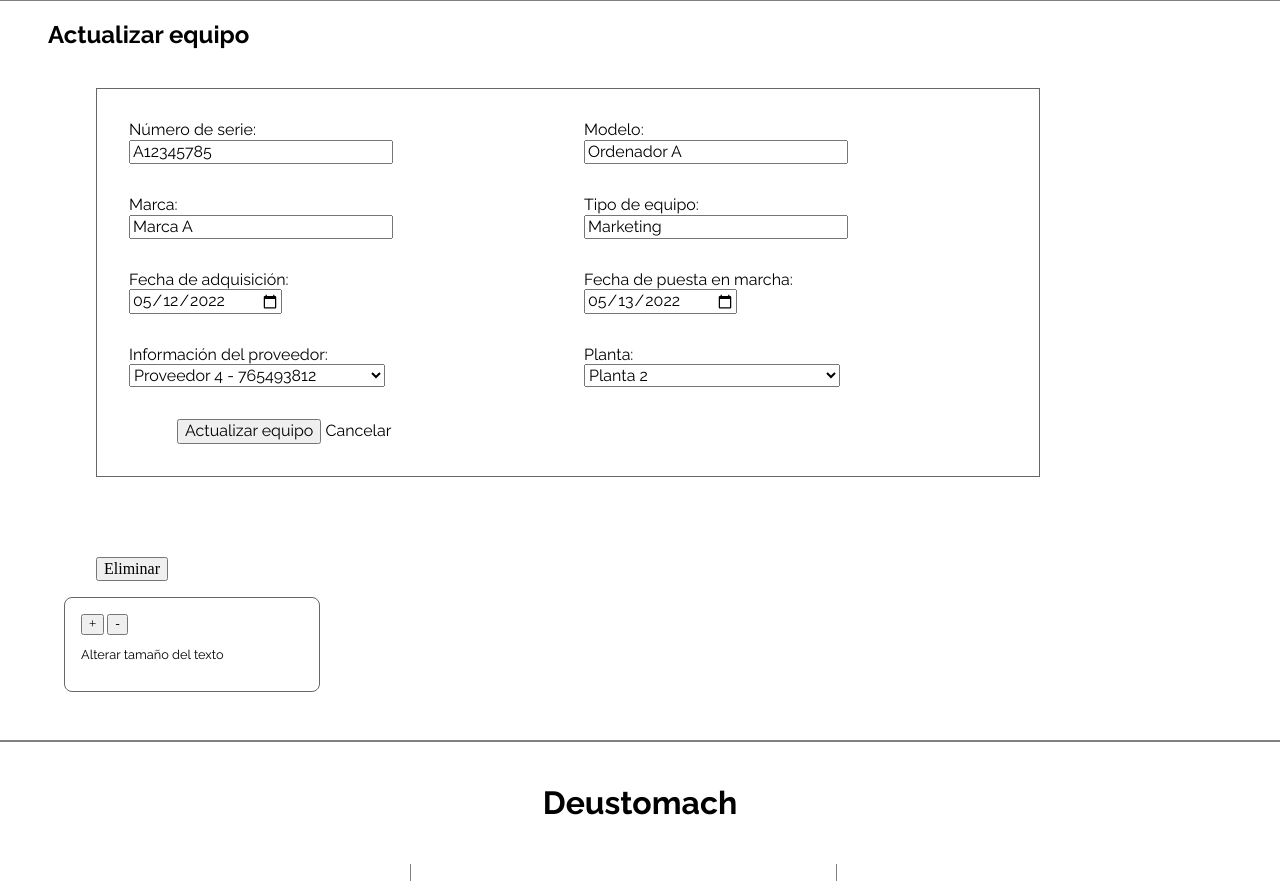
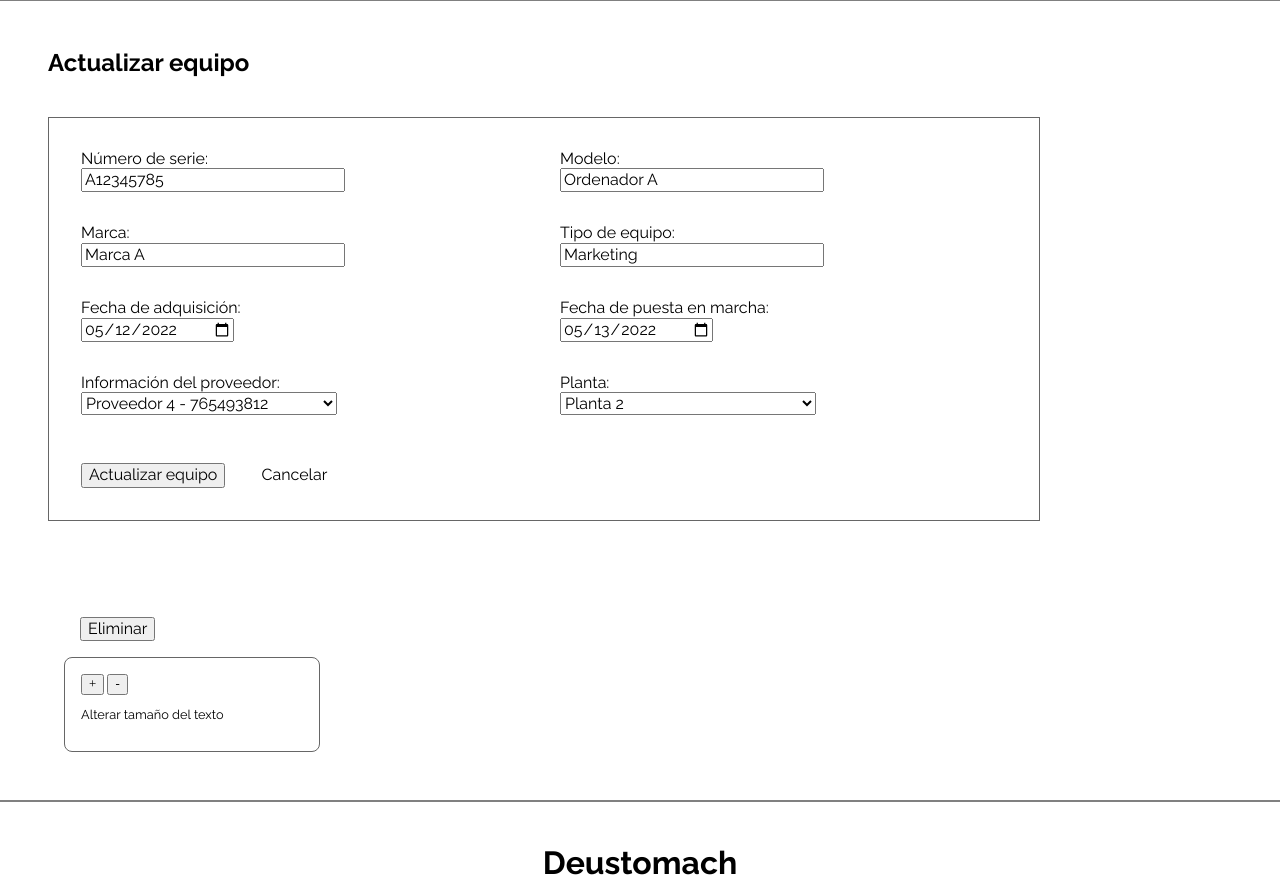
Before and after one commit to pruizayastuy/appDeustomach, a Django app: page /appDeustomachGestion/equipos-update/5 in a window 1280 px wide. Shown: the part 229-1110 px from the top of the page. Run offline with Django 4.2, Linux system fonts and the light colour scheme; data comes from the database, SQL or seed files in the repository; both versions use the stored data as it was after the commit; some web fonts are replaced.

Commit message:
Formato correcto en todas las pantallas

```diff
--- a/appDeustomachGestion/urls.py
+++ b/appDeustomachGestion/urls.py
@@ -19,9 +19,11 @@ from .views import (EmpleadoListView, EmpleadoDetailView, EmpleadoCreateView, Me
                     EmpleadoUpdateView, EmpleadoDeleteView, EquipoListView, EquipoDetailView, EquipoCreateView,
                     MenuEquiposView, EquipoUpdateView, EquipoDeleteView, listar_equipos, TicketListView,
                     TicketDetailView, TicketCreateView, MenuTicketsView, TicketUpdateView, TicketDeleteView,
-                    listar_tickets, SignupView, LoginView, LogoutView, )
+                    listar_tickets, SignupView, LoginView, LogoutView, MenuPrincipalView, )
 
 urlpatterns = [
+
+    path('', MenuPrincipalView.as_view(), name='menu_principal'),
 
     # urls de empleados
 
--- a/appDeustomachGestion/views.py
+++ b/appDeustomachGestion/views.py
@@ -9,6 +9,13 @@ from django.contrib.auth import authenticate, login, logout
 
 from .models import Empleado, Equipo, Ticket
 from .forms import EmpleadoForm, EquipoForm, TicketForm, SignupForm, LoginForm
+
+
+# Vista general
+
+class MenuPrincipalView(View):
+    def get(self, request):
+        return render(request, "base.html")
 
 
 # Vistas de empleados
@@ -56,6 +63,7 @@ class EmpleadoCreateView(View):
             return redirect('empleados_menu')
         return render(request, 'appDeustomachGestionEmpleados/empleados_create.html', {'formulario': formulario})
 
+
 class EmpleadoUpdateView(View):
     def get(self, request, pk):
         empleado = Empleado.objects.get(pk=pk)
@@ -78,6 +86,7 @@ class EmpleadoUpdateView(View):
 
         return render(request, 'appDeustomachGestionEmpleados/empleados_update.html', context)
 
+
 class EmpleadoDeleteView(View):
     def get(self, request):
         empleado_id = request.POST.get('empleado_id')
@@ -88,6 +97,8 @@ class EmpleadoDeleteView(View):
         empleado = get_object_or_404(Empleado, pk=pk)
         empleado.delete()
         return redirect('empleados_menu')
+
+
 # Vistas de equipos
 
 @method_decorator(login_required(login_url='/appDeustomachGestion/login'), name='dispatch')
@@ -136,8 +147,8 @@ class EquipoCreateView(View):
             return render(request, 'appDeustomachGestionEquipos/equipos_create.html', context)
 
 
+#  Actualizar Equipo
 
-#Actualizar Equipo
 class EquipoUpdateView(View):
     def get(self, request, pk):
         equipo = Equipo.objects.get(pk=pk)
--- a/static/css/style.css
+++ b/static/css/style.css
@@ -225,6 +225,11 @@ a, h2, h3, p{
    color: white;
    font-weight: bold;
 }
+
+.menu p {
+    margin-left: 3rem;
+}
+
 .menu a:hover{
    color: darkgray;
 }
@@ -303,8 +308,20 @@ a, h2, h3, p{
     min-width: 9rem;
     align-items: center;
 }
-.eliminar button{
+
+.eliminar button {
     margin-top: 1rem;
+    font-family: "Raleway", sans-serif;
+    margin-left: 5rem;
+}
+
+@media (max-width: 460px) {
+    .eliminar button {
+        display: block;
+        margin-left: 0;
+        margin-top: 1rem;
+        width: 100%;
+    }
 }
 
 
@@ -362,23 +379,43 @@ a, h2, h3, p{
     padding: 2rem;
     margin: 1rem 3rem;
 }
-.box-update a{
+
+.box-update a {
     margin-left: 0;
-}
-.detalle a:hover{
-    background-color: #b4b4b4;
-    border: 1px solid #b0b0b0;
-}
-.box-eliminar{
-    margin-left: 3rem;
+    font-weight: bold;
+    padding: 1px 16px;
+    border: 1px solid transparent;
+    white-space: nowrap;
+    display: inline-block;
 }
 
-.box{
+.detalle a:hover{
+    border: 1px solid #b0b0b0;
+    background-color: #f1f1f1;
+
+}
+
+.box-eliminar{
+    margin-left: 1rem;
+}
+
+.box {
     display: flex;
     padding-top: 4rem;
     padding-left: 11rem;
 }
 
+@media (max-width: 650px) {
+    .box {
+        font-weight: normal;
+        font-size: 0.7rem;
+        padding-left: 0;
+        padding-top: 2rem;
+        align-items: flex-start;
+        justify-content: flex-start;
+        gap: 0;
+    }
+}
 
 
 /* Detalle de cada campo */
@@ -439,6 +476,10 @@ a, h2, h3, p{
    padding: 2rem;
 }
 .caja-update{
+    margin-top: 3rem;
+}
+
+.caja-update h2 {
     margin-left: 3rem;
 }
 
@@ -455,6 +496,14 @@ a, h2, h3, p{
    }
 }
 
+.accesos {
+    align-items: center;
+    margin-top: 3rem;
+}
+
+.cancelar {
+    margin-left: 2rem;
+}
 
 .form-grid li {
    list-style: none;
@@ -593,11 +642,16 @@ input[type="submit"] {
 
 .salir{
     margin-left: 5rem;
+    margin-bottom: 3rem;
 }
-.salir a{
+
+.salir a {
     color: black;
+    background-color: #f4f4f4;
     border: 1px solid gray;
     border-radius: 3px;
+    padding: 2px 15px;
+    width: auto;
 }
 
 /* Inicio de sesión, registro y cierre de sesión */
--- a/templates/appDeustomachGestionEmpleados/empleados_create.html
+++ b/templates/appDeustomachGestionEmpleados/empleados_create.html
@@ -22,7 +22,7 @@
             <input type="submit" value="Nuevo empleado" class="input-submit" />
         </form>
         <div class="salir">
-            <a href="{% url 'empleados_menu' %}">Atras</a>
+            <a href="{% url 'empleados_menu' %}">Atrás</a>
         </div>
     </main>
     <script src="{% static 'js/createmail.js' %}"></script>
--- a/templates/appDeustomachGestionEmpleados/empleados_detail.html
+++ b/templates/appDeustomachGestionEmpleados/empleados_detail.html
@@ -30,7 +30,7 @@
             </div>
         </div>
         <div class="salir">
-            <a href="{% url 'empleados_menu' %}">Atras</a>
+            <a href="{% url 'empleados_menu' %}">Atrás</a>
         </div>
 
     </main>
--- a/templates/appDeustomachGestionEmpleados/empleados_update.html
+++ b/templates/appDeustomachGestionEmpleados/empleados_update.html
@@ -8,11 +8,11 @@
                {{ formulario.as_ul }}
            </div>
            <div class="accesos">
-               <input type="submit" value="Actualizar empleado"/>
-               <a href="{% url 'empleados_menu' %}">Cancelar</a>
+               <button type="submit">Actualizar empleado</button>
+               <a class="cancelar" href="{% url 'empleados_menu' %}">Cancelar</a>
            </div>
        </form>
-       <div class="box-eliminar">
+       <div class="eliminar">
            <form method="post" action="{% url 'empleados_delete' pk=empleado.pk %}" style="display:inline;">
                {% csrf_token %}
                <button type="submit" onclick="return confirm('¿Estás seguro de que deseas eliminar este empleado?');">Eliminar</button>
--- a/templates/appDeustomachGestionEquipos/equipos_create.html
+++ b/templates/appDeustomachGestionEquipos/equipos_create.html
@@ -22,7 +22,7 @@
             <input type="submit" value="Nuevo equipo"/>
         </form>
         <div class="salir">
-            <a href="{% url 'equipos_menu' %}">Atras</a>
+            <a href="{% url 'equipos_menu' %}">Atrás</a>
         </div>
     </main>
 {% endblock %}
--- a/templates/appDeustomachGestionEquipos/equipos_detail.html
+++ b/templates/appDeustomachGestionEquipos/equipos_detail.html
@@ -38,7 +38,7 @@
             </div>
         </div>
         <div class="salir">
-            <a href="{% url 'equipos_menu' %}">Atras</a>
+            <a href="{% url 'equipos_menu' %}">Atrás</a>
         </div>
 
     </main>
--- a/templates/appDeustomachGestionEquipos/equipos_update.html
+++ b/templates/appDeustomachGestionEquipos/equipos_update.html
@@ -8,11 +8,11 @@
                {{ formulario.as_ul }}
            </div>
            <div class="accesos">
-               <input type="submit" value="Actualizar equipo"/>
-               <a href="{% url 'equipos_menu' %}">Cancelar</a>
+               <button type="submit">Actualizar equipo</button>
+               <a class="cancelar" href="{% url 'equipos_menu' %}">Cancelar</a>
            </div>
        </form>
-       <div class="box-eliminar">
+       <div class="eliminar">
            <form method="post" action="{% url 'equipos_delete' pk=equipo.pk %}" style="display:inline;">
                {% csrf_token %}
                <button type="submit" onclick="return confirm('¿Estás seguro de que deseas eliminar este equipo?');">Eliminar</button>
--- a/templates/appDeustomachGestionTickets/tickets_create.html
+++ b/templates/appDeustomachGestionTickets/tickets_create.html
@@ -15,7 +15,7 @@
             <input type="submit" value="Nuevo ticket"/>
         </form>
         <div class="salir">
-            <a href="{% url 'tickets_menu' %}">Atras</a>
+            <a href="{% url 'tickets_menu' %}">Atrás</a>
         </div>
     </main>
 {% endblock %}
--- a/templates/appDeustomachGestionTickets/tickets_detail.html
+++ b/templates/appDeustomachGestionTickets/tickets_detail.html
@@ -48,7 +48,7 @@
            </div>
        </div>
        <div class="salir">
-            <a href="{% url 'tickets_menu' %}">Atras</a>
+            <a href="{% url 'tickets_menu' %}">Atrás</a>
        </div>
 
    </main>
--- a/templates/appDeustomachGestionTickets/tickets_update.html
+++ b/templates/appDeustomachGestionTickets/tickets_update.html
@@ -8,11 +8,11 @@
                {{ formulario.as_ul }}
            </div>
            <div class="accesos">
-               <input type="submit" value="Actualizar ticket"/>
-               <a href="{% url 'tickets_menu' %}">Cancelar</a>
+               <button type="submit">Actualizar ticket</button>
+               <a class="cancelar" href="{% url 'tickets_menu' %}">Cancelar</a>
            </div>
        </form>
-       <div class="box-eliminar">
+       <div class="eliminar">
            <form method="post" action="{% url 'tickets_delete' pk=ticket.pk %}" style="display:inline;">
                {% csrf_token %}
                <button type="submit" onclick="return confirm('¿Estás seguro de que deseas eliminar este ticket?');">Eliminar</button>
```
Also changed, not shown: db.sqlite3.
